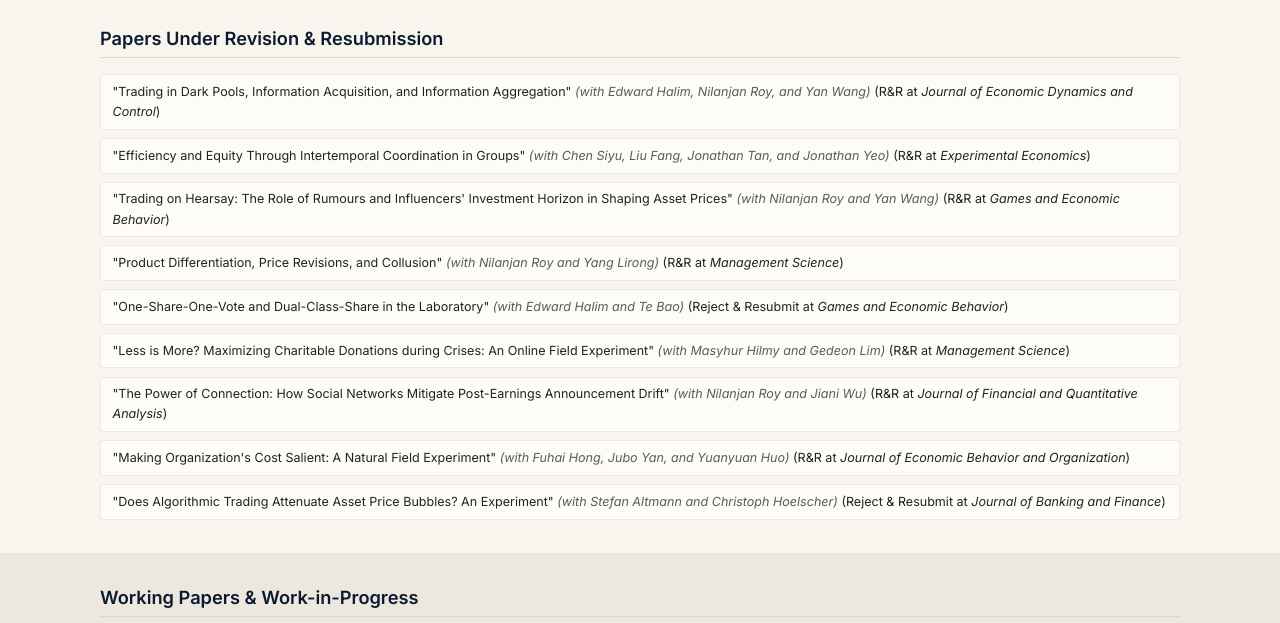
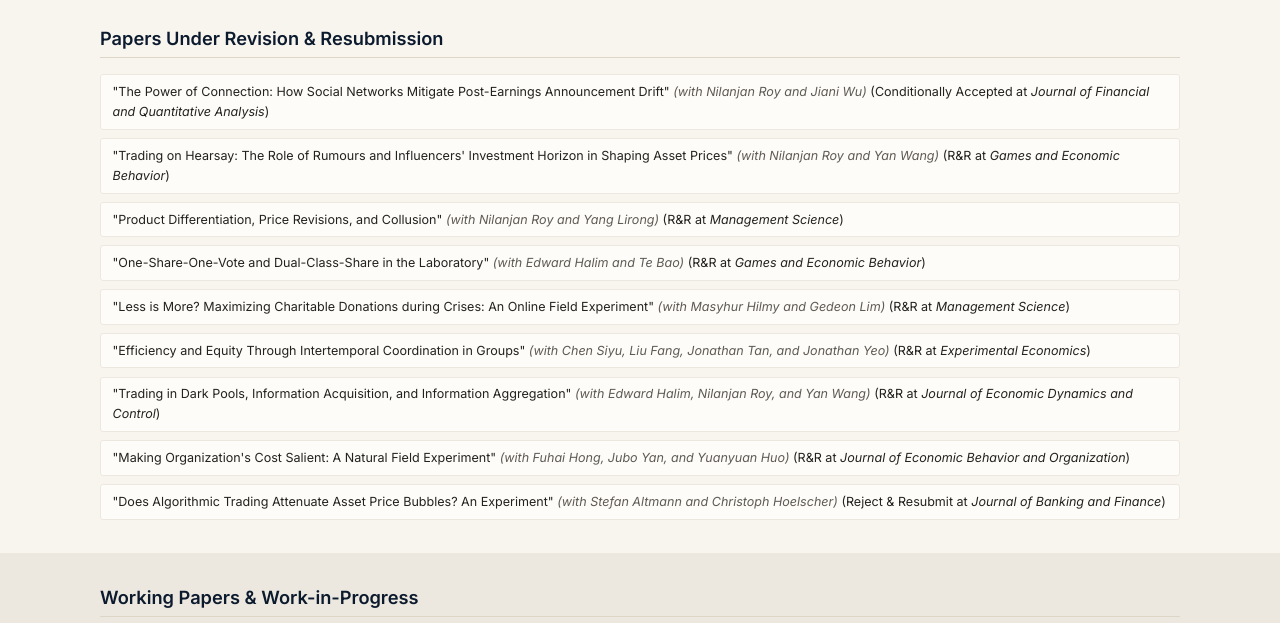
Before and after one commit to Eko-NTU/eko-ntu.github.io, a plain HTML site: page working-papers.html in a window 1280 px wide. Shown: the part 177-800 px from the top of the page. Drawn offline with Linux system fonts and the light colour scheme.

Commit message:
Update R&R list: reorder papers, conditionally accepted JFQA

```diff
--- a/working-papers.html
+++ b/working-papers.html
@@ -43,11 +43,7 @@
       <div class="wp-list">
 
         <div class="wp-item">
-          <p>"Trading in Dark Pools, Information Acquisition, and Information Aggregation" <span style="font-style:italic; color:var(--warm-grey);">(with Edward Halim, Nilanjan Roy, and Yan Wang)</span> (R&amp;R at <em>Journal of Economic Dynamics and Control</em>)</p>
-        </div>
-
-        <div class="wp-item">
-          <p>"Efficiency and Equity Through Intertemporal Coordination in Groups" <span style="font-style:italic; color:var(--warm-grey);">(with Chen Siyu, Liu Fang, Jonathan Tan, and Jonathan Yeo)</span> (R&amp;R at <em>Experimental Economics</em>)</p>
+          <p>"The Power of Connection: How Social Networks Mitigate Post-Earnings Announcement Drift" <span style="font-style:italic; color:var(--warm-grey);">(with Nilanjan Roy and Jiani Wu)</span> (Conditionally Accepted at <em>Journal of Financial and Quantitative Analysis</em>)</p>
         </div>
 
         <div class="wp-item">
@@ -59,7 +55,7 @@
         </div>
 
         <div class="wp-item">
-          <p>"One-Share-One-Vote and Dual-Class-Share in the Laboratory" <span style="font-style:italic; color:var(--warm-grey);">(with Edward Halim and Te Bao)</span> (Reject &amp; Resubmit at <em>Games and Economic Behavior</em>)</p>
+          <p>"One-Share-One-Vote and Dual-Class-Share in the Laboratory" <span style="font-style:italic; color:var(--warm-grey);">(with Edward Halim and Te Bao)</span> (R&amp;R at <em>Games and Economic Behavior</em>)</p>
         </div>
 
         <div class="wp-item">
@@ -67,7 +63,11 @@
         </div>
 
         <div class="wp-item">
-          <p>"The Power of Connection: How Social Networks Mitigate Post-Earnings Announcement Drift" <span style="font-style:italic; color:var(--warm-grey);">(with Nilanjan Roy and Jiani Wu)</span> (R&amp;R at <em>Journal of Financial and Quantitative Analysis</em>)</p>
+          <p>"Efficiency and Equity Through Intertemporal Coordination in Groups" <span style="font-style:italic; color:var(--warm-grey);">(with Chen Siyu, Liu Fang, Jonathan Tan, and Jonathan Yeo)</span> (R&amp;R at <em>Experimental Economics</em>)</p>
+        </div>
+
+        <div class="wp-item">
+          <p>"Trading in Dark Pools, Information Acquisition, and Information Aggregation" <span style="font-style:italic; color:var(--warm-grey);">(with Edward Halim, Nilanjan Roy, and Yan Wang)</span> (R&amp;R at <em>Journal of Economic Dynamics and Control</em>)</p>
         </div>
 
         <div class="wp-item">
```
